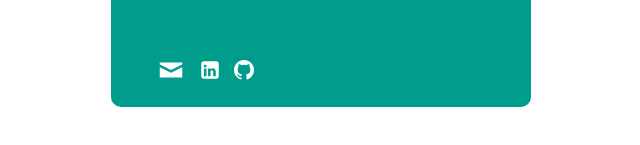
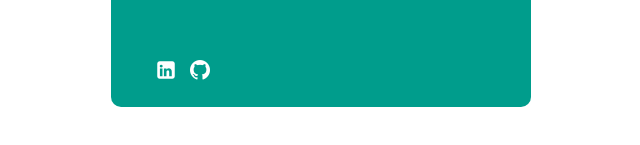
Before and after one commit to justmisam/justmisam.github.io, a plain HTML site: page index.html in a window 1280 px wide. Shown: the part 283-428 px from the top of the page, without its empty margins (319-959 px from the left). Drawn offline with Linux system fonts and the light colour scheme.

Commit message:
Removed email address

```diff
--- a/index.html
+++ b/index.html
@@ -12,7 +12,6 @@
 			<h1 id="title">Misam Saki</h1>
 			<div id="links">
 				<ul>
-					<li><a href="mailto:hi@misam.ir" title="email" class="genericon genericon-mail" target="_blank">email</a></li>
 					<li><a href="http://ir.linkedin.com/pub/misam-saki/4b/987/a03/" title="linkedin" class="genericon genericon-linkedin-alt" target="_blank">linkedin</a></li>
 					<li><a href="https://github.com/justmisam" title="github" class="genericon genericon-github" target="_blank">github</a></li>
 				</ul>
```
